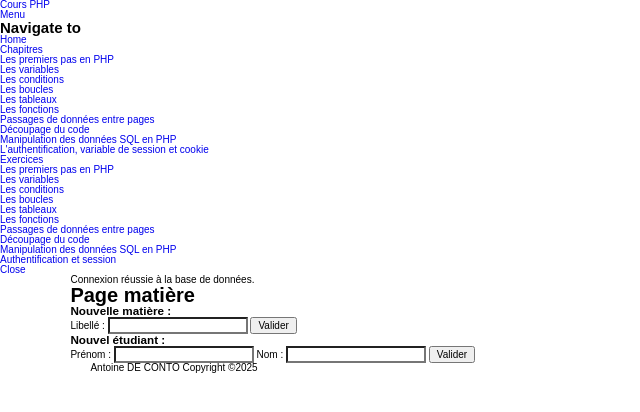
After one commit to Ayliabricot/TP10_SABADIE_Aylia, a PHP site: page /admin.php in a window 1280 px wide. The commit adds this page. Shown: the top 412 px of the page, without its empty margins (0-640 px from the left). Run offline with PHP 8.4, Linux system fonts and the light colour scheme; some libraries are stand-ins or nearby versions.

Commit message:
Créatioon de la page admin et ajout du formulaire (non-fonctionnel).

```diff
--- /dev/null
+++ b/admin.php
@@ -0,0 +1,29 @@
+<?php
+      ob_start();
+
+    require_once("Model/pdo.php");
+
+
+?>
+
+<h1>Page matière</h1>
+<h3>Nouvelle matière : </h3>
+<form action="./Views/nouvelle_matiere.php" method="post">
+
+      Libellé : <input type="text" name="libelle" />
+
+      <input type="submit" value="Valider" />
+</form>
+
+<h3>Nouvel étudiant : </h3>
+<form action="./Views/nouvel_etudiant.php" method="post">
+
+      Prénom : <input type="text" name="prenom" />
+      Nom : <input type="text" name="nom" />
+
+      <input type="submit" value="Valider" />
+</form>
+
+<?php $content = ob_get_clean(); ?>
+
+<?php require('template.php'); ?>
```
Also changed, not shown: index.php (+19 -0 lines).
